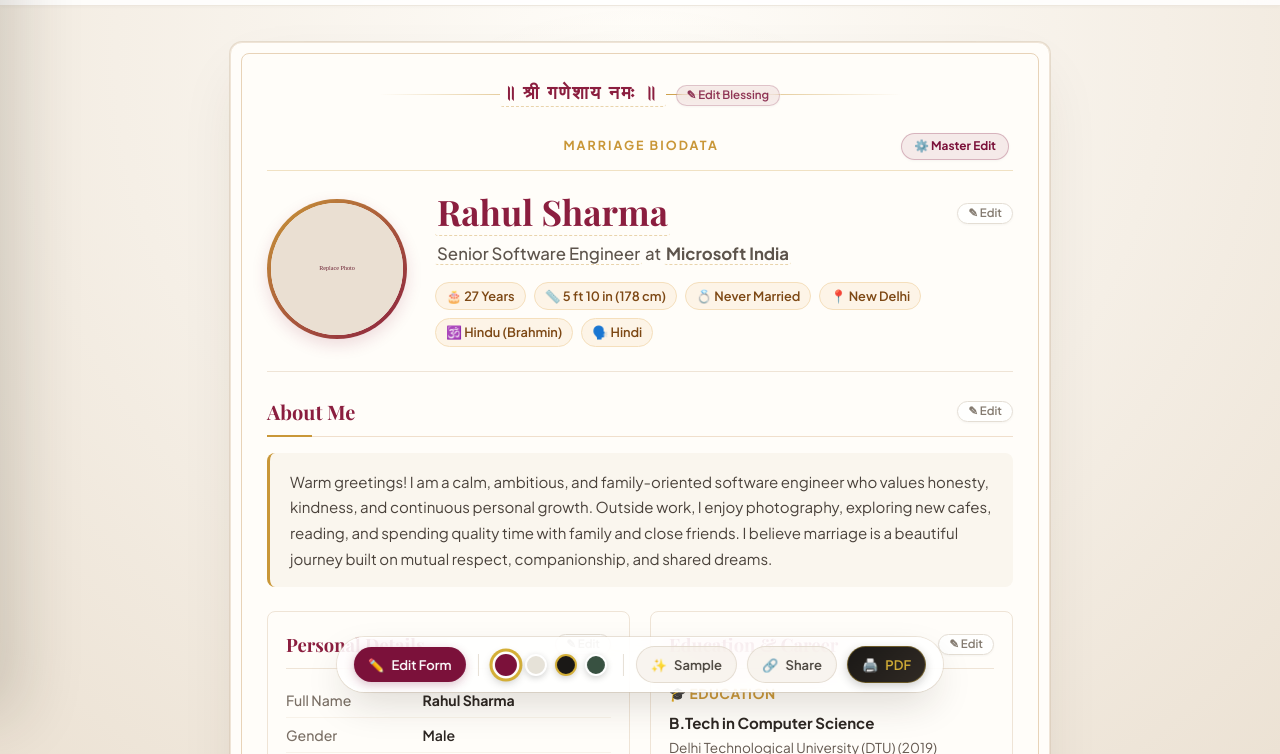
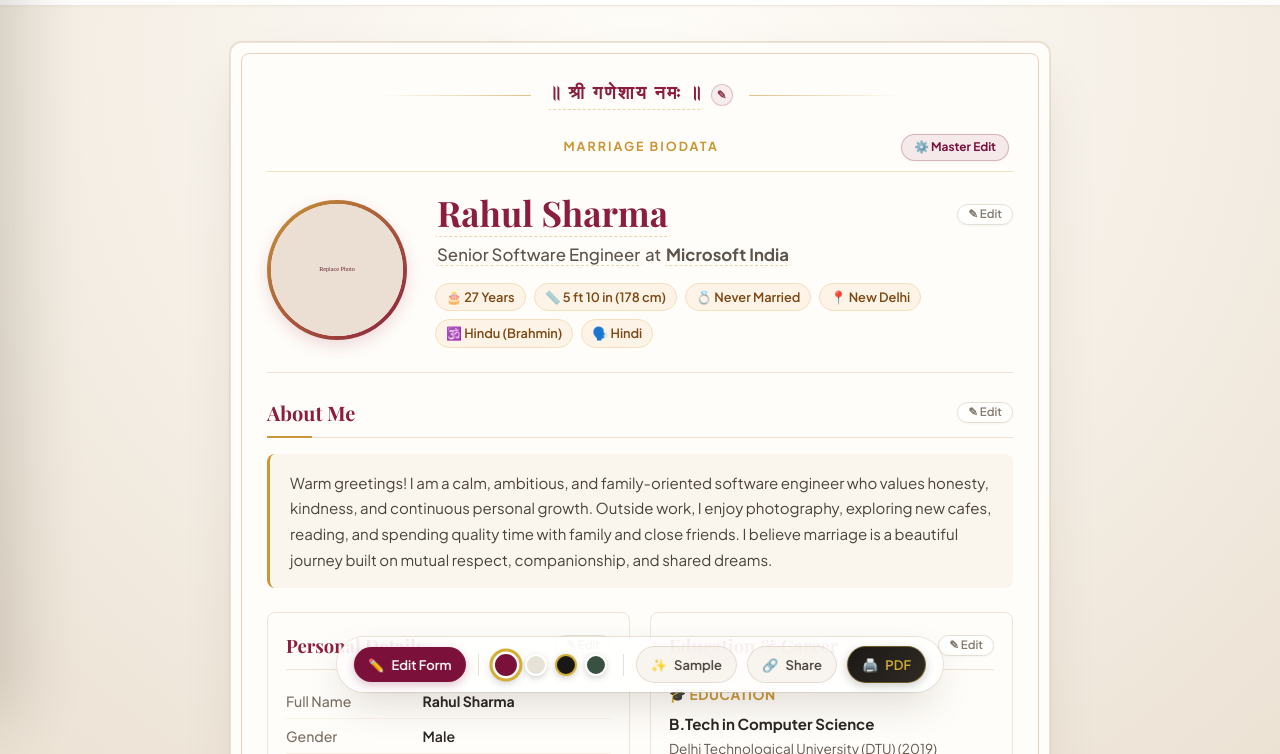
Before and after one commit to garg-madhur-garg/BioDataBuilder, a plain HTML site: page editor.html in a window 1280 px wide. Shown: the part 84-838 px from the top of the page. Drawn offline with nearby package versions, Linux system fonts and the light colour scheme; a web font is replaced by a local one.

Commit message:
fix: Add double danda to all presets and replace bulky edit button with sleek mini icon

```diff
--- a/css/preview-templates.css
+++ b/css/preview-templates.css
@@ -310,27 +310,44 @@ strong.living-editable:focus {
 }
 
 /* Auspicious Header In-Place Edit */
-.btn-shree-inline-edit {
-  margin-left: 10px;
+.t-shree-wrap {
+  display: inline-flex;
+  align-items: center;
+  gap: 8px;
+  background: #FFFDF9;
+  padding: 0 16px;
+  position: relative;
+  z-index: 1;
+}
+
+.t-shree-wrap .t-om {
+  padding: 0;
+  background: transparent;
+}
+
+.btn-shree-mini-edit {
   background: rgba(123, 17, 58, 0.08);
   border: 1px solid rgba(123, 17, 58, 0.22);
   color: #7B113A;
-  padding: 2px 10px;
-  border-radius: 14px;
+  width: 22px;
+  height: 22px;
+  border-radius: 50%;
   font-size: 0.72rem;
-  font-weight: 600;
+  display: inline-flex;
+  align-items: center;
+  justify-content: center;
   cursor: pointer;
   transition: all 0.18s ease;
-  vertical-align: middle;
+  padding: 0;
+  line-height: 1;
   font-family: var(--font-sans);
-  position: relative;
-  z-index: 2;
 }
-.btn-shree-inline-edit:hover {
+.btn-shree-mini-edit:hover {
   background: #7B113A;
   color: #FFF;
   border-color: #7B113A;
-  transform: translateY(-1px);
+  transform: scale(1.15);
+  box-shadow: 0 2px 6px rgba(123, 17, 58, 0.25);
 }
 
 .t-classic-shree.is-section-editing {
--- a/templates/classic.js
+++ b/templates/classic.js
@@ -97,16 +97,16 @@ export function renderClassicTemplate(data, options = { isPreview: false, editin
           <div class="shree-preset-chips-container">
             <span class="shree-preset-label">Quick Presets:</span>
             <div class="shree-preset-chips">
-              <button type="button" class="btn-shree-chip" data-motto="॥ श्री गणेशाय नमः ॥">🕉️ श्री गणेशाय नमः</button>
-              <button type="button" class="btn-shree-chip" data-motto="॥ श्री कृष्णाय नमः ॥">🦚 श्री कृष्णाय नमः</button>
-              <button type="button" class="btn-shree-chip" data-motto="हरे कृष्ण">🌸 हरे कृष्ण (Hindi)</button>
-              <button type="button" class="btn-shree-chip" data-motto="Hare Krishna">🦚 Hare Krishna (English)</button>
-              <button type="button" class="btn-shree-chip" data-motto="॥ ॐ नमः शिवाय ॥">🔱 ॐ नमः शिवाय</button>
-              <button type="button" class="btn-shree-chip" data-motto="॥ जय श्री राम ॥">🏹 जय श्री राम</button>
-              <button type="button" class="btn-shree-chip" data-motto="॥ श्री राधारमणो विजयते ॥">🦚 श्री राधारमणो विजयते</button>
-              <button type="button" class="btn-shree-chip" data-motto="॥ जय माता दी ॥">🌺 जय माता दी</button>
-              <button type="button" class="btn-shree-chip" data-motto="॥ ੴ सतिगुर प्रसादि ॥">ੴ Ik Onkar</button>
-              <button type="button" class="btn-shree-chip" data-motto="॥ ॐ नमो जिनेश्वराय ॥">☸️ ॐ नमो जिनेश्वराय</button>
+              <button type="button" class="btn-shree-chip" data-motto="॥ श्री गणेशाय नमः ॥">🕉️ ॥ श्री गणेशाय नमः ॥</button>
+              <button type="button" class="btn-shree-chip" data-motto="॥ श्री कृष्णाय नमः ॥">🦚 ॥ श्री कृष्णाय नमः ॥</button>
+              <button type="button" class="btn-shree-chip" data-motto="॥ हरे कृष्ण ॥">🌸 ॥ हरे कृष्ण ॥</button>
+              <button type="button" class="btn-shree-chip" data-motto="॥ Hare Krishna ॥">🦚 ॥ Hare Krishna ॥</button>
+              <button type="button" class="btn-shree-chip" data-motto="॥ ॐ नमः शिवाय ॥">🔱 ॥ ॐ नमः शिवाय ॥</button>
+              <button type="button" class="btn-shree-chip" data-motto="॥ जय श्री राम ॥">🏹 ॥ जय श्री राम ॥</button>
+              <button type="button" class="btn-shree-chip" data-motto="॥ श्री राधारमणो विजयते ॥">🦚 ॥ श्री राधारमणो विजयते ॥</button>
+              <button type="button" class="btn-shree-chip" data-motto="॥ जय माता दी ॥">🌺 ॥ जय माता दी ॥</button>
+              <button type="button" class="btn-shree-chip" data-motto="॥ ੴ सतिगुर प्रसादि ॥">ੴ ॥ ੴ सतिगुर प्रसादि ॥</button>
+              <button type="button" class="btn-shree-chip" data-motto="॥ ॐ नमो जिनेश्वराय ॥">☸️ ॥ ॐ नमो जिनेश्वराय ॥</button>
               <button type="button" class="btn-shree-chip" data-motto="॥ ॐ ॥">🕉️ ॥ ॐ ॥</button>
               <button type="button" class="btn-shree-chip btn-shree-none" data-motto="">🚫 None (Remove)</button>
             </div>
@@ -114,22 +114,32 @@ export function renderClassicTemplate(data, options = { isPreview: false, editin
 
           <div style="margin-top: 14px; text-align: left;">
             <label style="font-size: 0.78rem; font-weight: 600; color: #6E6357; display: block; margin-bottom: 5px;">Custom Blessing / Motto:</label>
-            <input type="text" class="inline-field-input" data-field="auspiciousMotto" id="field-custom-motto" placeholder="Type custom blessing (e.g. Hare Krishna, जय माता दी, राधे राधे)" value="${data.auspiciousMotto !== undefined ? data.auspiciousMotto : "॥ श्री गणेशाय नमः ॥"}" style="width: 100%;">
+            <input type="text" class="inline-field-input" data-field="auspiciousMotto" id="field-custom-motto" placeholder="Type custom blessing (e.g. ॥ हरे कृष्ण ॥, ॥ राधे राधे ॥)" value="${(() => {
+              let m = data.auspiciousMotto !== undefined ? data.auspiciousMotto : "॥ श्री गणेशाय नमः ॥";
+              if (m === "हरे कृष्ण") m = "॥ हरे कृष्ण ॥";
+              if (m === "Hare Krishna") m = "॥ Hare Krishna ॥";
+              return m;
+            })()}" style="width: 100%;">
           </div>
         ` : `
+          <div class="t-shree-wrap">
             ${data.auspiciousMotto !== "" ? `
               <span class="t-om ${isLive ? "living-editable" : ""}"
-                  ${isLive ? 'contenteditable="true" spellcheck="false" data-field="auspiciousMotto" title="Click to edit or choose blessing"' : ""}>
-              ${data.auspiciousMotto !== undefined ? data.auspiciousMotto : "॥ श्री गणेशाय नमः ॥"}
-            </span>
+                    ${isLive ? 'contenteditable="true" spellcheck="false" data-field="auspiciousMotto" title="Click to edit or choose blessing"' : ""}>${(() => {
+                      let m = data.auspiciousMotto !== undefined ? data.auspiciousMotto : "॥ श्री गणेशाय नमः ॥";
+                      if (m === "हरे कृष्ण") m = "॥ हरे कृष्ण ॥";
+                      if (m === "Hare Krishna") m = "॥ Hare Krishna ॥";
+                      return m;
+                    })()}</span>
             ` : (isLive ? `
               <span class="t-om t-muted" style="font-style: italic; font-size: 0.84rem; opacity: 0.7;" title="Auspicious blessing is hidden">
                 [No Blessing Line]
               </span>
             ` : "")}
             ${isLive ? `
-            <button type="button" class="btn-shree-inline-edit section-edit-trigger" data-section="shree" title="Choose or customize auspicious header">✎ Edit Blessing</button>
+              <button type="button" class="btn-shree-mini-edit section-edit-trigger" data-section="shree" title="Edit blessing (Hare Krishna, Ganesh, etc.)">✎</button>
             ` : ""}
+          </div>
         `}
       </div>
       `}
```
Also changed, not shown: index.html (+2 -2 lines). Lines whose indentation alone changed are shown as unchanged.
